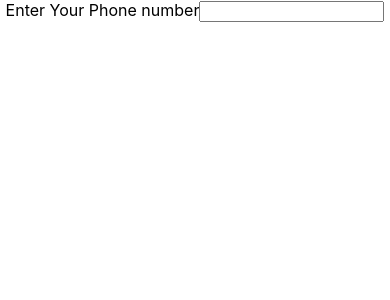
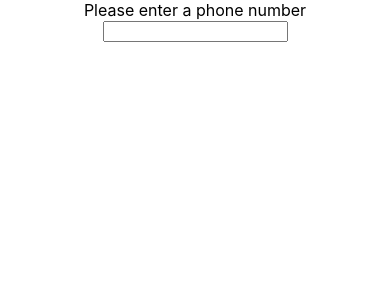
Before and after one commit to jackalot/o-cv-project, a React (Create React App) app: page / in a window 390 px wide. Shown: the top 300 px of the page. Built offline with nearby package versions, Linux system fonts and the light colour scheme; the HTML template or start-up script is replaced by a standard one.

Commit message:
replaced the NumberField with a normal telephone input, without a telephone component, in OverView.js

```diff
--- a/src/components/Overview.js
+++ b/src/components/Overview.js
@@ -4,8 +4,9 @@ import DateField from "./DateField";
 class OverView extends React.Component {
     render () {
       return <div>
-        <NumberField fieldName='Phone Number' className='phone-number' labelText='Enter Your Phone number'></NumberField>
-      </div>;
+        <label htmlFor="phoneNumber">Please enter a phone number</label>
+        <input className="phone-number" type="tel"></input>
+      </div>
     }
 }
 export default OverView;
```
